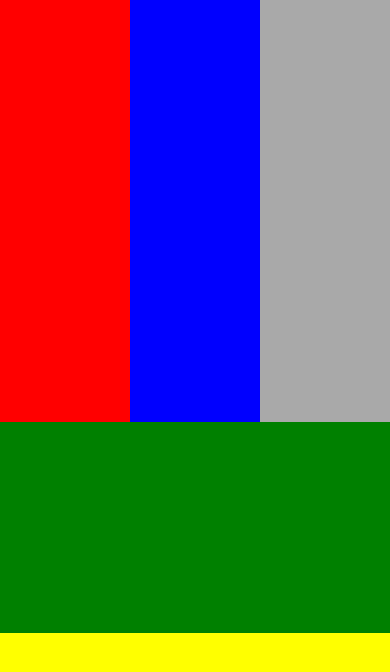
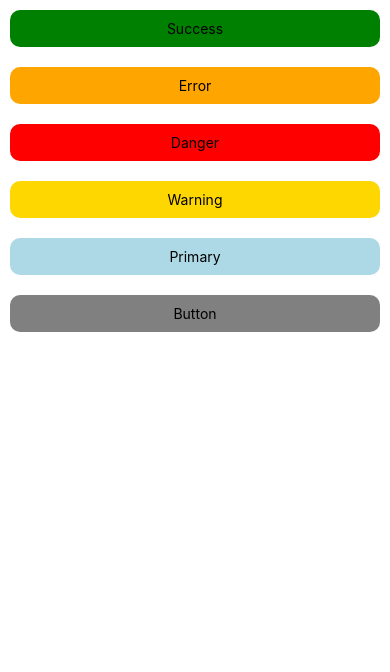
Before and after one commit to devam12/ProjectJS, a React Native app: screen / in a window 390 px wide. Shown: the top 672 px of the page. Built offline with nearby package versions, Linux system fonts and the light colour scheme.

Commit message:
TouchHighlight button

```diff
--- a/App.js
+++ b/App.js
@@ -1,16 +1,27 @@
 import React from 'react';
-import { StyleSheet, View } from 'react-native';
+import { StyleSheet, TouchableHighlight, View ,Text } from 'react-native';
 
 const App = ()=>{
     return (
       <View style={styles.main}>
-        <View style={styles.box1}>
-          <View style={styles.innerbox1}></View>
-          <View style={styles.innerbox2}></View>
-          <View style={styles.innerbox3}></View>
-        </View>
-        <View style={styles.box2}></View>
-        <View style={styles.box3}></View>
+        <TouchableHighlight>
+          <Text style={[styles.button,styles.success]}> Success </Text>
+        </TouchableHighlight>
+        <TouchableHighlight>
+          <Text style={[styles.button,styles.error]}> Error </Text>
+        </TouchableHighlight>
+        <TouchableHighlight>
+          <Text style={[styles.button,styles.danger]}> Danger </Text>
+        </TouchableHighlight>
+        <TouchableHighlight>
+          <Text style={[styles.button,styles.gold]}> Warning </Text>
+        </TouchableHighlight>
+        <TouchableHighlight>
+          <Text style={[styles.button, styles.primary]}> Primary </Text>
+        </TouchableHighlight>
+        <TouchableHighlight>
+          <Text style={styles.button}> Button </Text>
+        </TouchableHighlight>
       </View>
     )
 }
@@ -18,32 +29,28 @@ const App = ()=>{
 const styles = StyleSheet.create({
   main:{
     flex:1,
-    backgroundColor:'black'
   },
-  box1:{
-    flex:2,
-    backgroundColor:"red",
-    flexDirection : 'row'
+  button:{
+    padding : 10,
+    backgroundColor : 'gray',
+    textAlign : 'center',
+    margin : 10,
+    borderRadius : 10,
   },
-  box2:{
-    flex:1,
-    backgroundColor:"green"
+  primary:{
+    backgroundColor:"lightblue"
   },
-  box3:{
-    flex:1,
-    backgroundColor:"yellow"
+  gold:{
+    backgroundColor:"gold"
   },
-  innerbox1:{
-    flex:1,
+  danger:{
     backgroundColor : 'red'
   },
-  innerbox2:{
-    flex:1,
-    backgroundColor : 'blue'
+  error:{
+    backgroundColor : 'orange'
   },
-  innerbox3:{
-    flex:1,
-    backgroundColor : 'darkgray'
+  success:{
+    backgroundColor : 'green'
   }
 })
 
```
